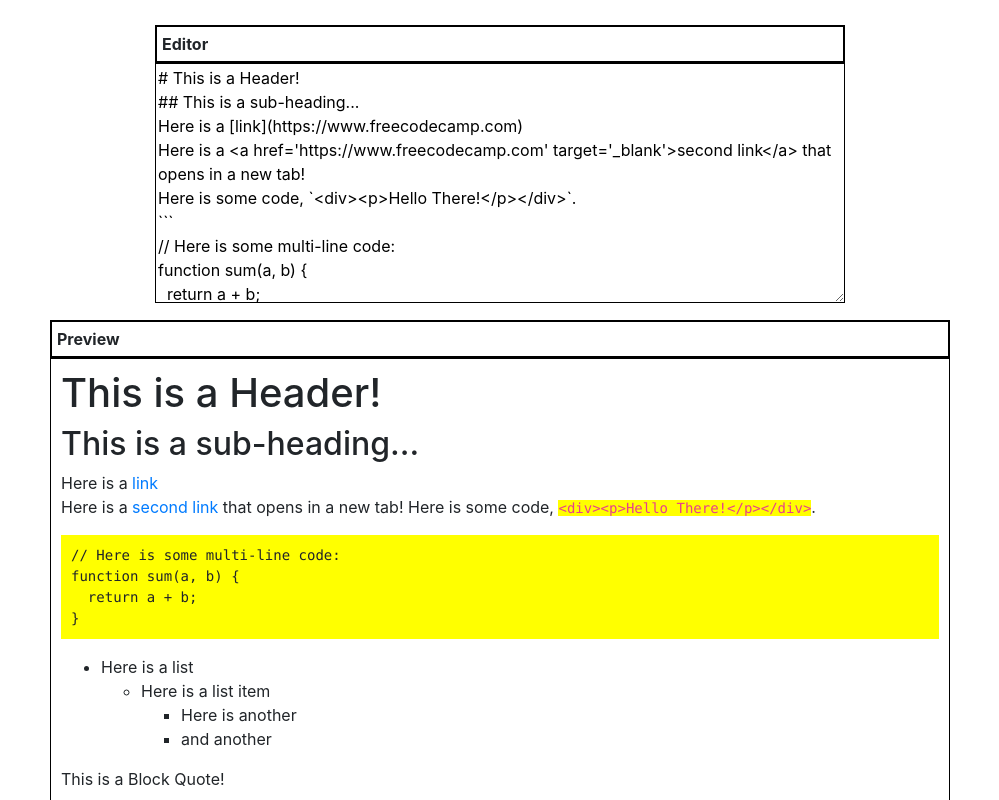
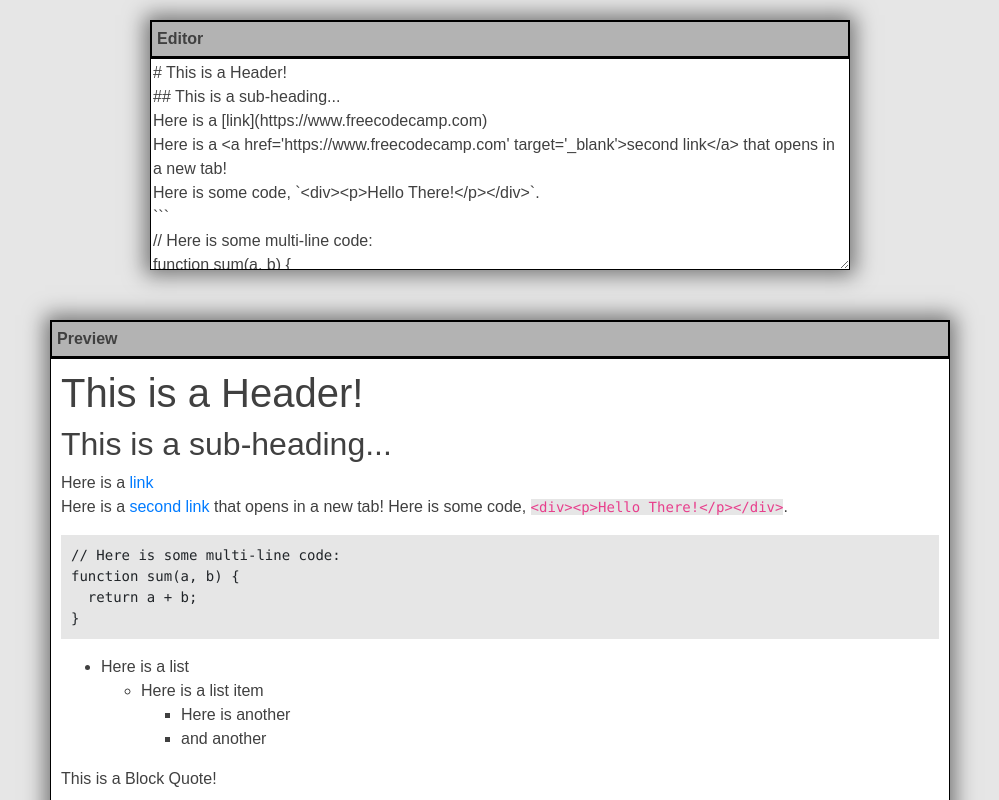
Before and after one commit to MarkFSkinner/markdown-previewer-react-redux, a React (Create React App) app: page / in a window 1280 px wide. Shown: the top 800 px of the page, without its empty margins (140-1139 px from the left). Built offline with nearby package versions, Linux system fonts and the light colour scheme; grey boxes are pictures that could not be loaded; some icons are missing.

Commit message:
Update color scheme & add box shaddows

```diff
--- a/src/App.css
+++ b/src/App.css
@@ -1,3 +1,8 @@
+* {
+  color: hsl(0, 0%, 25%);
+  font-family: Arial, sans-serif;
+}
+
 html {
   height: 100%;
 }
@@ -5,6 +10,7 @@ html {
 body {
   /*display: flex;*/
   min-height: 100%;
+  background-color: hsl(0, 0%, 90%);
 }
 
 #root {
@@ -24,16 +30,29 @@ body {
   margin: auto;
   margin-top: 20px;
   margin-bottom: 50px;
-  padding: 5px;
+  padding: 0px;
+  -webkit-box-shadow: 0px 0px 20px 5px rgba(0,0,0,0.5);
+  -moz-box-shadow: 0px 0px 20px 5px rgba(0,0,0,0.5);
+  box-shadow: 0px 0px 20px 5px rgba(0,0,0,0.5);
+  display: flex;
+  flex-direction: column;
+}
+
+#editor_wrap.hidden {
+  display: none;
 }
 
 #editor {
   border: 1px solid black;
+  background-color: hsl(0, 0%, 100%);
 }
 
 textarea {
   width: 100%;
   height: 100%;
+  /*box-sizing: border-box;*/         /* For IE and modern versions of Chrome */
+  /*-moz-box-sizing: border-box;*/    /* For Firefox                          */
+  /*-webkit-box-sizing: border-box;*/ /* For Safari                           */
 }
 
 #preview_wrap {
@@ -42,26 +61,31 @@ textarea {
   margin: auto;
   margin-top: 20px;
   margin-bottom: 20px;
+  -webkit-box-shadow: 0px 0px 20px 5px rgba(0,0,0,0.5);
+  -moz-box-shadow: 0px 0px 20px 5px rgba(0,0,0,0.5);
+  box-shadow: 0px 0px 20px 5px rgba(0,0,0,0.5);
 }
 
 #preview {
   border: 1px solid black;
   padding: 10px;
+  background-color: hsl(0, 0%, 100%);
 }
 
 pre {
-  background-color: yellow;
+  background-color: hsl(0, 0%, 90%);
   padding: 10px;
 }
 
 code {
-  background-color: yellow;
+  background-color: hsl(0, 0%, 90%);
 }
 
 .toolbar {
   border: 2px solid black;
   padding: 5px;
   font-weight: bold;
+  background-color: hsl(0, 0%, 70%);
 }
 
 img {
```
